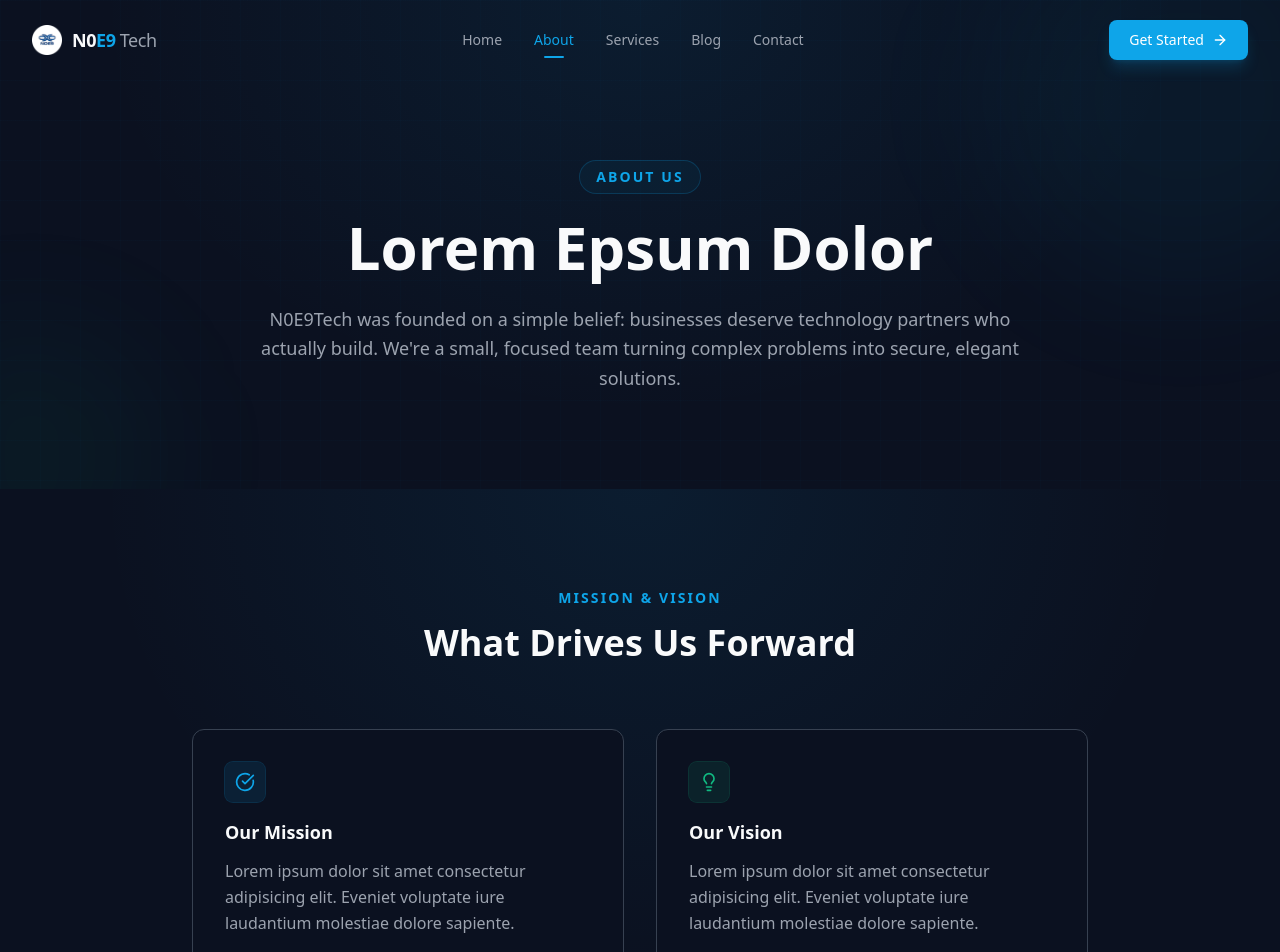
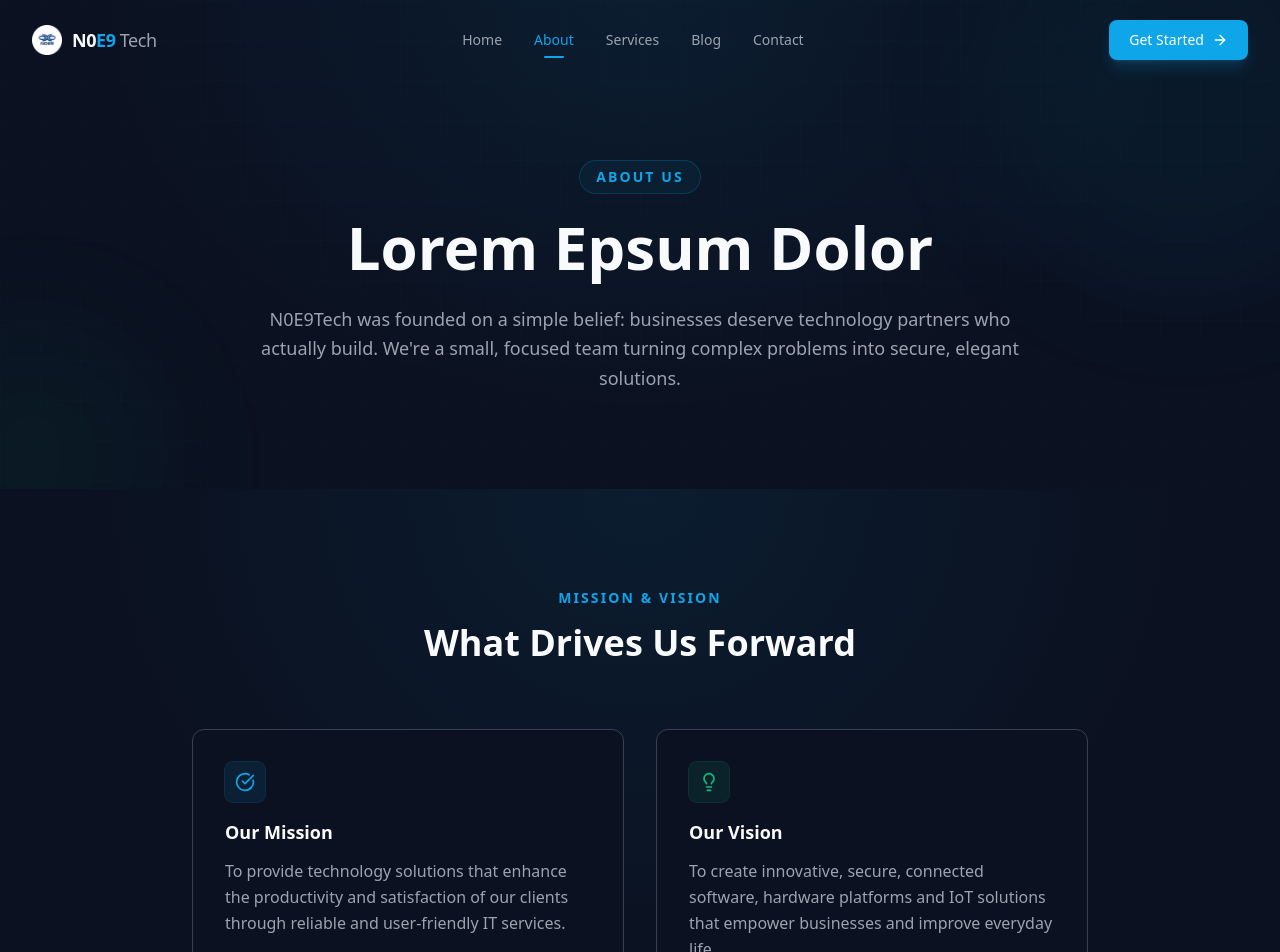
Before and after one commit to N0E9Tech/n0e9tech_website, a Next.js app: page /about in a window 1280 px wide. Shown: the top 952 px of the page. Built offline with nearby package versions, Linux system fonts and the light colour scheme.

Commit message:
Chore: vision and mission changed

```diff
--- a/src/app/about/page.tsx
+++ b/src/app/about/page.tsx
@@ -31,9 +31,9 @@ const values = [
   },
   {
     icon: Eye,
-    title: "Radical Transparency",
+    title: "Transparency",
     description:
-      "No hidden fees, no black-box deliverables. You see our process, our progress, and our reasoning at every step.",
+      "No hidden fees, detailed system deliverables. You see our process, our progress, and our reasoning at every step.",
   },
   {
     icon: Heart,
@@ -45,7 +45,7 @@ const values = [
     icon: BookOpen,
     title: "Always Learning",
     description:
-      "Technology evolves daily. So do we. Our team invests in certifications, research, and open-source contributions to stay sharp.",
+      "Technology evolves daily. So your needs. Our team researchs about new technology, and their essentials to fulfill your needs .",
   },
 ];
 
@@ -74,7 +74,8 @@ export default function AboutPage() {
               Our Mission
             </h3>
             <p className="text-text-secondary leading-relaxed">
-              Lorem ipsum dolor sit amet consectetur adipisicing elit. Eveniet voluptate iure laudantium molestiae dolore sapiente.
+              To provide technology solutions that enhance the productivity and satisfaction of our clients through reliable and user-friendly IT services.
+
             </p>
           </div>
           <div className="group rounded-xl border border-border bg-bg-dark p-8 transition-all duration-300 hover:border-accent/30 hover:shadow-[0_0_30px_rgba(16,185,129,0.06)]">
@@ -85,7 +86,7 @@ export default function AboutPage() {
               Our Vision
             </h3>
             <p className="text-text-secondary leading-relaxed">
-                 Lorem ipsum dolor sit amet consectetur adipisicing elit. Eveniet voluptate iure laudantium molestiae dolore sapiente.
+                 To create innovative, secure, connected software, hardware platforms and IoT solutions that empower businesses and improve everyday life.
             </p>
           </div>
         </div>
```
Also changed, not shown: 1 other file (tests, documents, lock files or other folders).
